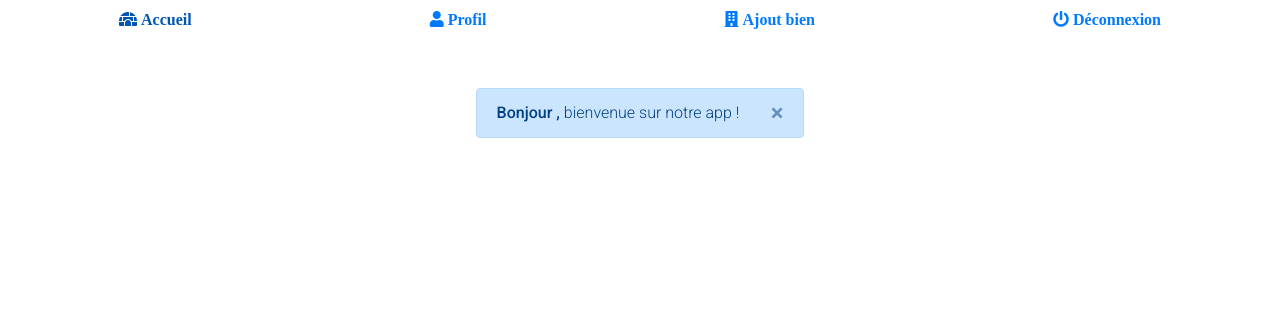
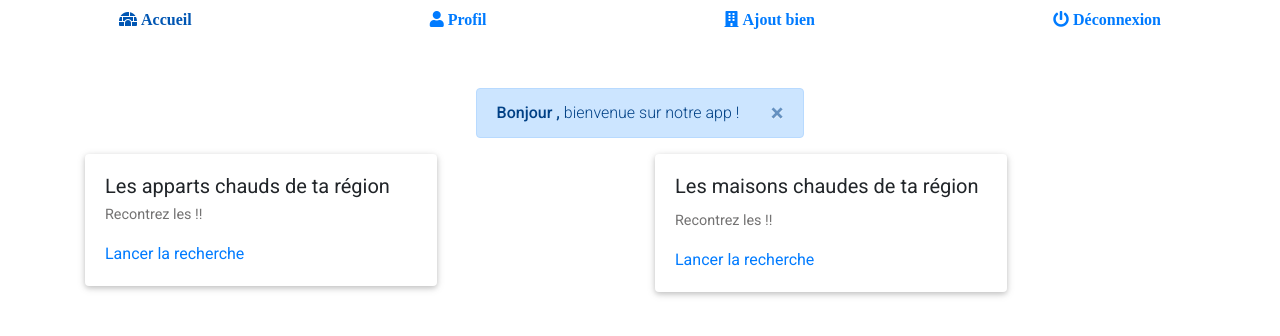
Before and after one commit to morganekervaon/ToitPlusMoiFront, an Angular app in the folder toitplusmoifront/: page /main in a window 1280 px wide. Shown: the top 336 px of the page. Built offline with nearby package versions, Linux system fonts and the light colour scheme; sample sign-in values are in the browser's storage.

Commit message:
lancement recherche

```diff
--- a/toitplusmoifront/src/app/app-routing.module.ts
+++ b/toitplusmoifront/src/app/app-routing.module.ts
@@ -9,6 +9,8 @@ import { FiltreComponent } from './filtre/filtre.component';
 import { AuthgardService } from './authgard.service';
 import { MainComponent } from './main/main.component';
 import { DossierComponent } from './dossier/dossier.component';
+import { RechercheAppartComponent } from './recherche-appart/recherche-appart.component';
+import { RechercheMaisonComponent } from './recherche-maison/recherche-maison.component';
 
 const routes: Routes = [
   { path: 'accueil', component: AccueilComponent },
@@ -18,6 +20,8 @@ const routes: Routes = [
   { path: 'ajoutbien', canActivate: [AuthgardService], component: AjoutbienComponent },
   { path: 'filtre', canActivate: [AuthgardService], component: FiltreComponent },
   { path: 'main', canActivate: [AuthgardService], component: MainComponent },
+  { path: 'searchMaison', canActivate: [AuthgardService], component: RechercheMaisonComponent },
+  { path: 'searchAppart', canActivate: [AuthgardService], component: RechercheAppartComponent },
   { path: '', redirectTo: 'accueil', pathMatch: 'full' },
   { path: 'dossier', canActivate: [AuthgardService], component: DossierComponent },
 ];
--- a/toitplusmoifront/src/app/app.module.ts
+++ b/toitplusmoifront/src/app/app.module.ts
@@ -12,6 +12,8 @@ import { AjoutbienComponent } from './ajoutbien/ajoutbien.component';
 import { FiltreComponent } from './filtre/filtre.component';
 import { MainComponent } from './main/main.component';
 import { DossierComponent } from './dossier/dossier.component';
+import { RechercheMaisonComponent } from './recherche-maison/recherche-maison.component';
+import { RechercheAppartComponent } from './recherche-appart/recherche-appart.component';
 
 @NgModule({
   declarations: [
@@ -23,7 +25,9 @@ import { DossierComponent } from './dossier/dossier.component';
     AjoutbienComponent,
     FiltreComponent,
     MainComponent,
-    DossierComponent
+    DossierComponent,
+    RechercheMaisonComponent,
+    RechercheAppartComponent
   ],
   imports: [
     BrowserModule,
--- a/toitplusmoifront/src/app/main/main.component.html
+++ b/toitplusmoifront/src/app/main/main.component.html
@@ -10,3 +10,27 @@
         </div>
     </div>
 </div>
+
+<div class="container">
+    <div class="row">
+        <div class="col-sm">
+            <div class="card" style="width: 22rem;">
+                <div class="card-body">
+                    <h5 class="card-title">Les apparts chauds de ta région</h5>
+                    <h6 class="card-subtitle mb-2 text-muted"></h6>
+                    <p class="card-text">Recontrez les !!</p>
+                    <a routerLink="../searchAppart" class="card-link">Lancer la recherche</a>
+                </div>
+            </div>
+        </div>
+        <div class="col-sm">
+            <div class="card" style="width: 22rem;">
+                <div class="card-body">
+                    <h5 class="card-title">Les maisons chaudes de ta région</h5>
+                    <p class="card-text">Recontrez les !!</p>
+                    <a routerLink="../searchMaison" class="card-link">Lancer la recherche</a>
+                </div>
+            </div>
+        </div>
+    </div>
+</div>
--- /dev/null
+++ b/toitplusmoifront/src/app/recherche-appart/recherche-appart.component.html
@@ -0,0 +1 @@
+<p>recherche-appart works!</p>
--- /dev/null
+++ b/toitplusmoifront/src/app/recherche-maison/recherche-maison.component.html
@@ -0,0 +1 @@
+<p>recherche-maison works!</p>
```
Also changed, not shown: toitplusmoifront/src/app/recherche-appart/recherche-appart.component.ts (added, +10 -0 lines), toitplusmoifront/src/app/recherche-maison/recherche-maison.component.ts (added, +10 -0 lines), toitplusmoifront/src/app/recherche-appart/recherche-appart.component.css (added), toitplusmoifront/src/app/recherche-maison/recherche-maison.component.css (added), 2 other files (tests, documents, lock files or other folders).
